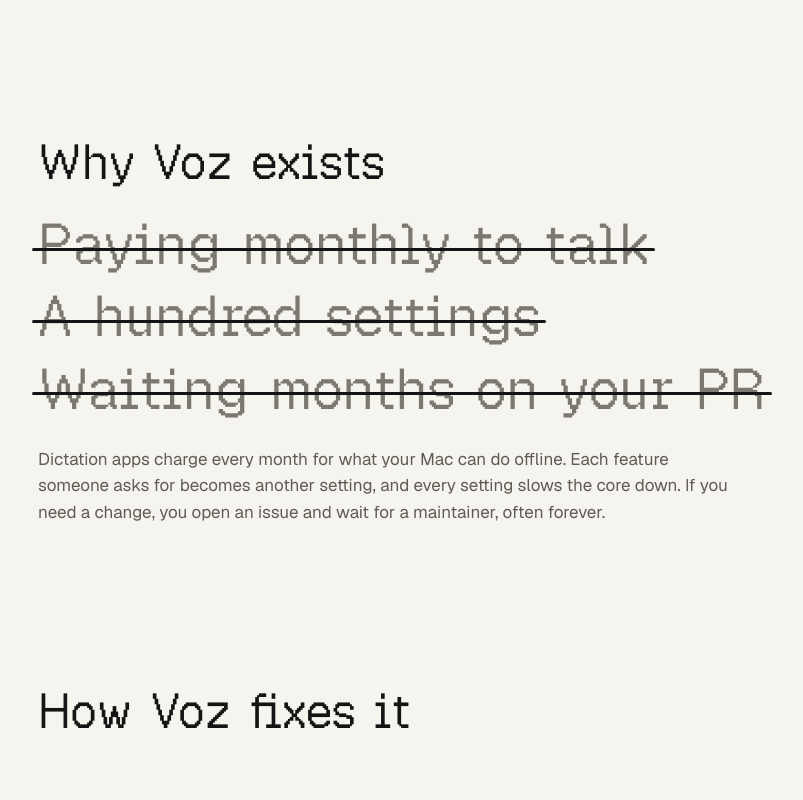
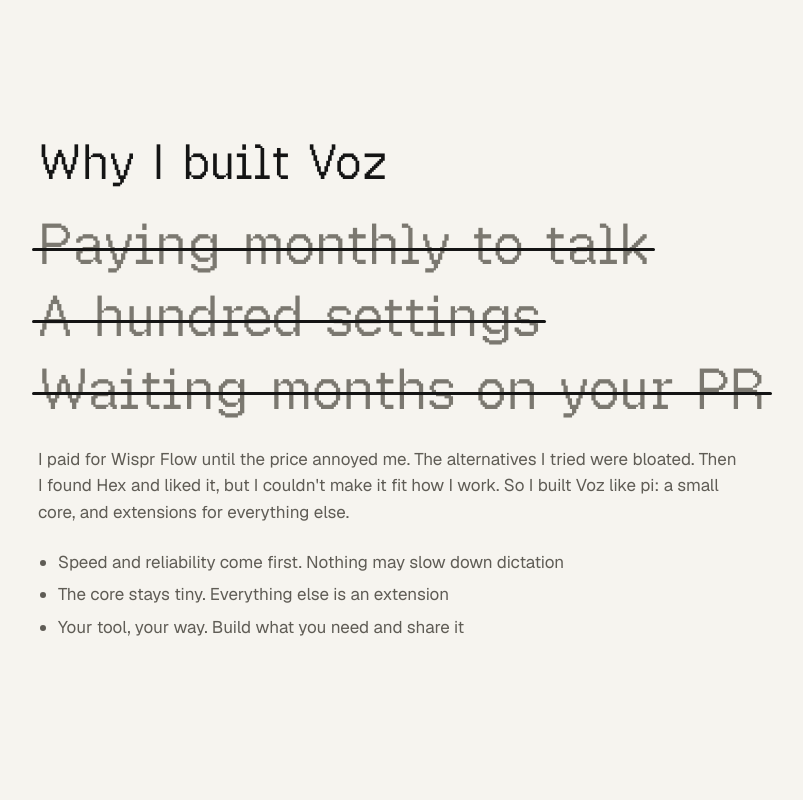
Before and after one commit to Joelheile/voz-landingpage, a React (Vite) app: page / in a window 1280 px wide. Shown: the part 900-1700 px from the top of the page, without its empty margins (186-989 px from the left). Built offline with nearby package versions, Linux system fonts and the light colour scheme.

Commit message:
Say why Voz exists and move extension building to the bottom (#3)
Tell the story behind Voz with its principles near the top, then speed
and the core, extension ideas, and how to build one at the end.

```diff
--- a/src/App.tsx
+++ b/src/App.tsx
@@ -1,3 +1,4 @@
+import { Agent } from "./components/Agent";
 import { Core } from "./components/Core";
 import { Download } from "./components/Download";
 import { Footer } from "./components/Footer";
@@ -19,8 +20,9 @@
         <Solutions />
         <Speed />
         <Core />
+        <MakeItYours />
         <Privacy />
-        <MakeItYours />
+        <Agent />
         <Download />
       </main>
       <Footer />
--- /dev/null
+++ b/src/components/Agent.tsx
@@ -0,0 +1,28 @@
+import { links } from "../links";
+import { AgentDemo } from "./AgentDemo";
+import { Headline } from "./Headline";
+import { Section } from "./Section";
+
+export function Agent() {
+  return (
+    <Section>
+      <Headline text="Build extensions at the speed of thought" />
+      <p>
+        Tell a coding agent in <code>~/.voz</code> what you want. It reads the
+        guide Voz keeps there and writes the extension. Voz loads it when you
+        save.
+      </p>
+      <AgentDemo />
+      <p>
+        Publish it to npm with the <code>voz-package</code> keyword and it shows
+        up in Extensions for everyone.
+      </p>
+      <div className="actions">
+        <a className="button" href={links.buildExtension}>
+          Build an extension
+        </a>
+        <a href={links.extensions}>Browse extensions</a>
+      </div>
+    </Section>
+  );
+}
--- a/src/components/MakeItYours.tsx
+++ b/src/components/MakeItYours.tsx
@@ -1,5 +1,3 @@
-import { links } from "../links";
-import { AgentDemo } from "./AgentDemo";
 import { Headline } from "./Headline";
 import { Section } from "./Section";
 
@@ -16,9 +14,8 @@
     <Section>
       <Headline text="Build what you need, share it with everyone" />
       <p>
-        Instead of a setting for each wish, Voz has extensions. Small
-        TypeScript files that can use your apps, files, terminal and the
-        network.
+        Instead of a setting for each wish, Voz has extensions. Small TypeScript
+        files that can use your apps, files, terminal and the network.
       </p>
       <p>A few ideas to start with:</p>
       <ul className="ideas">
@@ -30,23 +27,6 @@
         Get creative. Start with your own problem, build the fix and share it
         with others.
       </p>
-      <h3>Build extensions at the speed of thought</h3>
-      <p>
-        Tell a coding agent in <code>~/.voz</code> what you want. It reads the
-        guide Voz keeps there and writes the extension. Voz loads it when you
-        save.
-      </p>
-      <AgentDemo />
-      <p>
-        Publish it to npm with the <code>voz-package</code> keyword and it shows
-        up in Extensions for everyone.
-      </p>
-      <div className="actions">
-        <a className="button" href={links.buildExtension}>
-          Build an extension
-        </a>
-        <a href={links.extensions}>Browse extensions</a>
-      </div>
     </Section>
   );
 }
--- a/src/components/Problems.tsx
+++ b/src/components/Problems.tsx
@@ -8,10 +8,16 @@
   "Waiting months on your PR",
 ];
 
+const principles = [
+  "Speed and reliability come first. Nothing may slow down dictation",
+  "The core stays tiny. Everything else is an extension",
+  "Your tool, your way. Build what you need and share it",
+];
+
 export function Problems() {
   return (
     <Section className="problems">
-      <Headline text="Why Voz exists" />
+      <Headline text="Why I built Voz" />
       <ul className="struck-list">
         {problems.map((problem, i) => (
           <li key={problem} style={delay(200 + i * 220)}>
@@ -20,11 +26,16 @@
         ))}
       </ul>
       <p>
-        Dictation apps charge every month for what your Mac can do offline. Each
-        feature someone asks for becomes another setting, and every setting
-        slows the core down. If you need a change, you open an issue and wait
-        for a maintainer, often forever.
+        I paid for Wispr Flow until the price annoyed me. The alternatives I
+        tried were bloated. Then I found Hex and liked it, but I couldn't make
+        it fit how I work. So I built Voz like pi: a small core, and extensions
+        for everything else.
       </p>
+      <ul className="ideas">
+        {principles.map((principle) => (
+          <li key={principle}>{principle}</li>
+        ))}
+      </ul>
     </Section>
   );
 }
```
